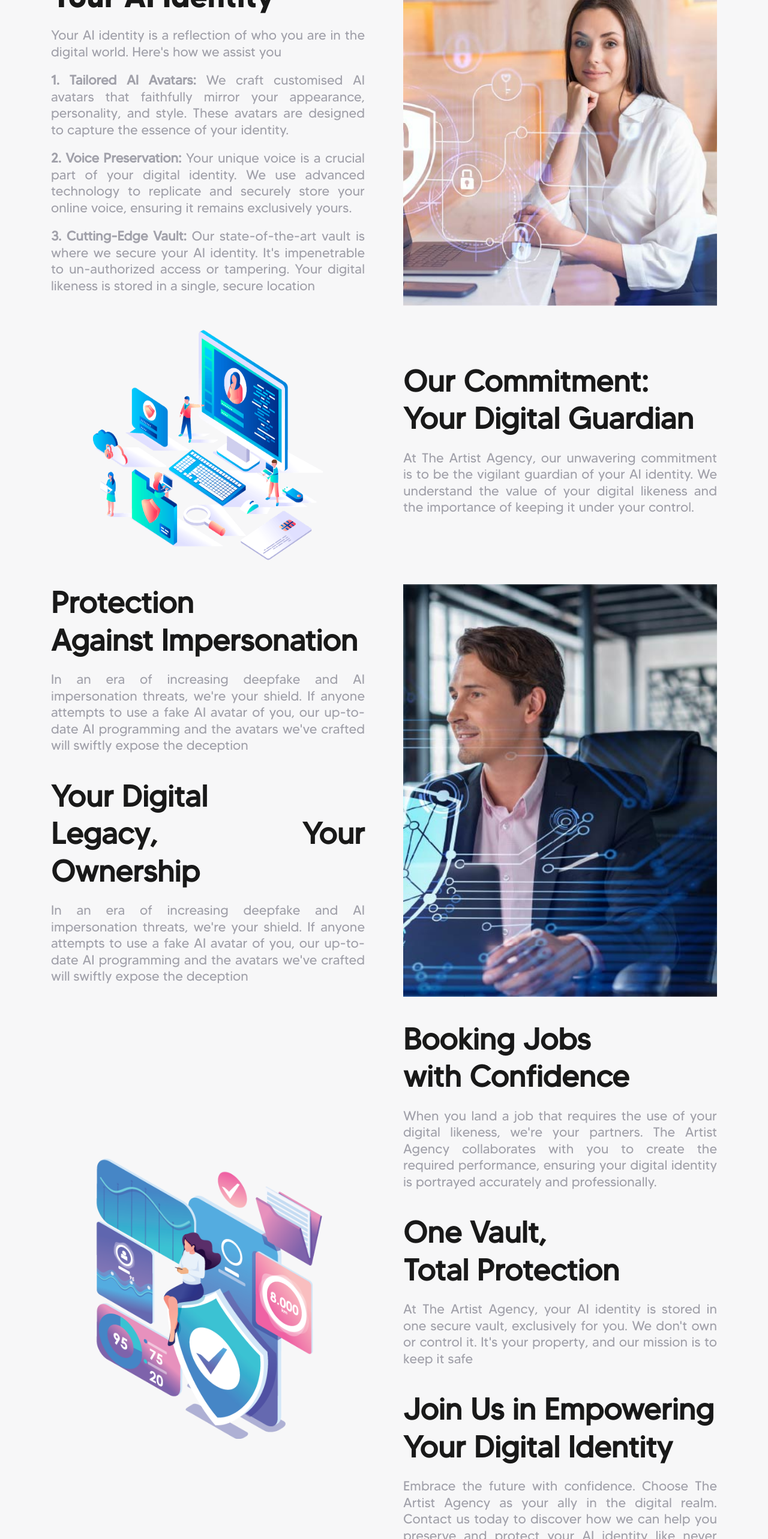
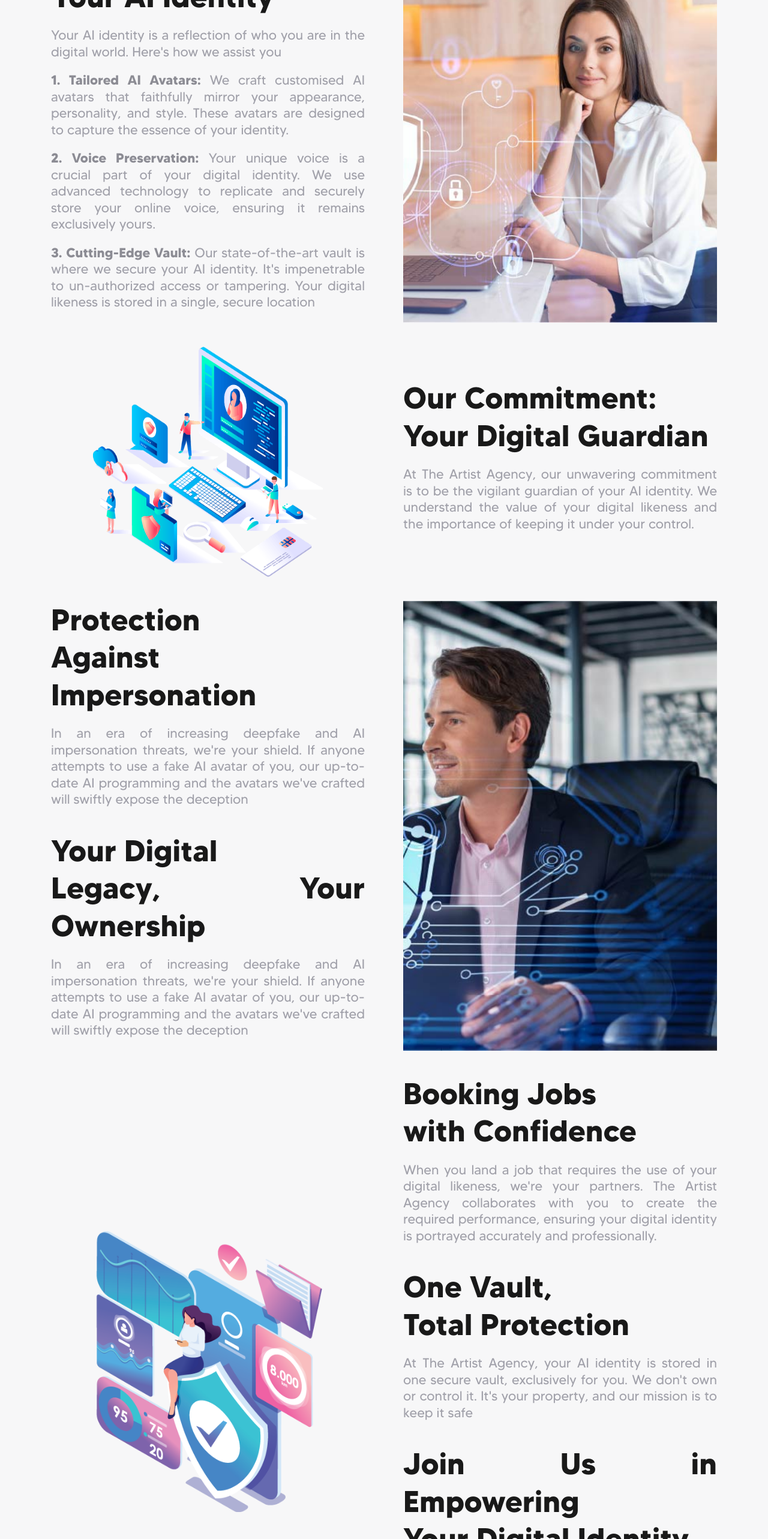
Before and after one commit to alamincoders/leading-page-react-vite-tailwindcss, a React (Vite) app: page /home in a window 1280 px wide. Shown: the part 3860-6426 px from the top of the page at 60% size. Built offline with nearby package versions, Linux system fonts and the light colour scheme.

Commit message:
about section updated

```diff
--- a/src/components/screen/About.jsx
+++ b/src/components/screen/About.jsx
@@ -14,21 +14,23 @@ const About = () => {
               <h2 className="text-[24px] sm:text-[32px] lg:text-[50px] font-tommy_bold text-black/90 leading-tight">
                 Preserving <br /> Your AI Identity
               </h2>
-              <div className="text-base sm:text-[18px] lg:text-[22px] text-zinc-400 font-tommy">
+              <div className="text-base sm:text-[18px] lg:text-[22px] text-zinc-400">
                 <p className="my-5 leading-tight">
                   Your AI identity is a reflection of who you are in the digital world. Here&apos;s how we assist you
                 </p>{" "}
                 <p className="my-5 leading-tight">
-                  <strong>1. Tailored AI Avatars:</strong> We craft customised AI avatars that faithfully mirror your appearance, personality, and
-                  style. These avatars are designed to capture the essence of your identity.
+                  <span className="font-bold font-tommy_bold !text-zinc-500/80">1. Tailored AI Avatars:</span> We craft customised AI avatars that
+                  faithfully mirror your appearance, personality, and style. These avatars are designed to capture the essence of your identity.
                 </p>{" "}
                 <p className="my-5 leading-tight">
-                  <strong>2. Voice Preservation:</strong> Your unique voice is a crucial part of your digital identity. We use advanced technology to
-                  replicate and securely store your online voice, ensuring it remains exclusively yours.
+                  <span className="font-bold font-tommy_bold !text-zinc-500/80">2. Voice Preservation:</span> Your unique voice is a crucial part of
+                  your digital identity. We use advanced technology to replicate and securely store your online voice, ensuring it remains exclusively
+                  yours.
                 </p>
                 <p className="my-5 leading-tight">
-                  <strong>3. Cutting-Edge Vault:</strong> Our state-of-the-art vault is where we secure your AI identity. It&apos;s impenetrable to
-                  un-authorized access or tampering. Your digital likeness is stored in a single, secure location
+                  <span className="font-bold font-tommy_bold !text-zinc-500/80">3. Cutting-Edge Vault:</span> Our state-of-the-art vault is where we
+                  secure your AI identity. It&apos;s impenetrable to un-authorized access or tampering. Your digital likeness is stored in a single,
+                  secure location
                 </p>
               </div>
             </div>
@@ -42,7 +44,7 @@ const About = () => {
               <img className="w-full h-full" src={aboutImg} alt="" />
             </div>
             <div className="">
-              <h2 className="text-[24px] sm:text-[32px] lg:text-[50px] font-bold text-black/90 leading-tight">
+              <h2 className="text-[24px] sm:text-[32px] lg:text-[50px] font-tommy_bold text-black/90 leading-tight">
                 Our Commitment: <br />
                 Your Digital Guardian
               </h2>
@@ -58,7 +60,7 @@ const About = () => {
           <div className="grid grid-cols-1 xl:grid-cols-2 gap-8 lg:gap-16">
             <div className="order-2 xl:order-1">
               <div>
-                <h2 className="text-[24px] sm:text-[32px] lg:text-[50px]  font-bold text-black/90 leading-tight">
+                <h2 className="text-[24px] sm:text-[32px] lg:text-[50px] font-tommy_bold text-black/90 leading-tight">
                   Protection <br /> Against Impersonation
                 </h2>
                 <div className="text-base sm:text-[18px] lg:text-[22px] text-zinc-400 font-tommy">
@@ -69,7 +71,7 @@ const About = () => {
                 </div>
               </div>{" "}
               <div className="mt-10">
-                <h2 className="text-[24px] sm:text-[32px] lg:text-[50px]  font-bold text-black/90 leading-tight">
+                <h2 className="text-[24px] sm:text-[32px] lg:text-[50px] font-tommy_bold text-black/90 leading-tight">
                   Your Digital <br />
                   Legacy, Your Ownership
                 </h2>
@@ -92,7 +94,7 @@ const About = () => {
             </div>
             <div className="">
               <div>
-                <h2 className="text-[24px] sm:text-[32px] lg:text-[50px]  font-bold text-black/90 leading-tight">
+                <h2 className="text-[24px] sm:text-[32px] lg:text-[50px] font-tommy_bold text-black/90 leading-tight">
                   Booking Jobs <br />
                   with Confidence
                 </h2>
@@ -104,7 +106,7 @@ const About = () => {
                 </div>
               </div>
               <div className="mt-10">
-                <h2 className="text-[24px] sm:text-[32px] lg:text-[50px]  font-bold text-black/90 leading-tight">
+                <h2 className="text-[24px] sm:text-[32px] lg:text-[50px] font-tommy_bold text-black/90 leading-tight">
                   One Vault, <br />
                   Total Protection
                 </h2>
@@ -116,7 +118,7 @@ const About = () => {
                 </div>
               </div>
               <div className="mt-10">
-                <h2 className="text-[24px] sm:text-[32px] lg:text-[50px]  font-bold text-black/90 leading-tight">
+                <h2 className="text-[24px] sm:text-[32px] lg:text-[50px] font-tommy_bold text-black/90 leading-tight">
                   Join Us in Empowering <br />
                   Your Digital Identity
                 </h2>
@@ -133,7 +135,7 @@ const About = () => {
           <div className="grid grid-cols-1 xl:grid-cols-2 gap-8 lg:gap-16">
             <div className="order-2 xl:order-1">
               <div>
-                <h2 className="text-[24px] sm:text-[32px] lg:text-[50px]  font-bold text-black/90 leading-tight">
+                <h2 className="text-[24px] sm:text-[32px] lg:text-[50px] font-tommy_bold text-black/90 leading-tight">
                   Your Digital <br />
                   Legacy, Secured
                 </h2>
@@ -146,7 +148,7 @@ const About = () => {
                 </div>
               </div>{" "}
               <div className="mt-10">
-                <h2 className="text-[24px] sm:text-[32px] lg:text-[50px]  font-bold text-black/90 leading-tight">
+                <h2 className="text-[24px] sm:text-[32px] lg:text-[50px] font-tommy_bold text-black/90 leading-tight">
                   Join Us in the <br />
                   Digital Revolution
                 </h2>
```
